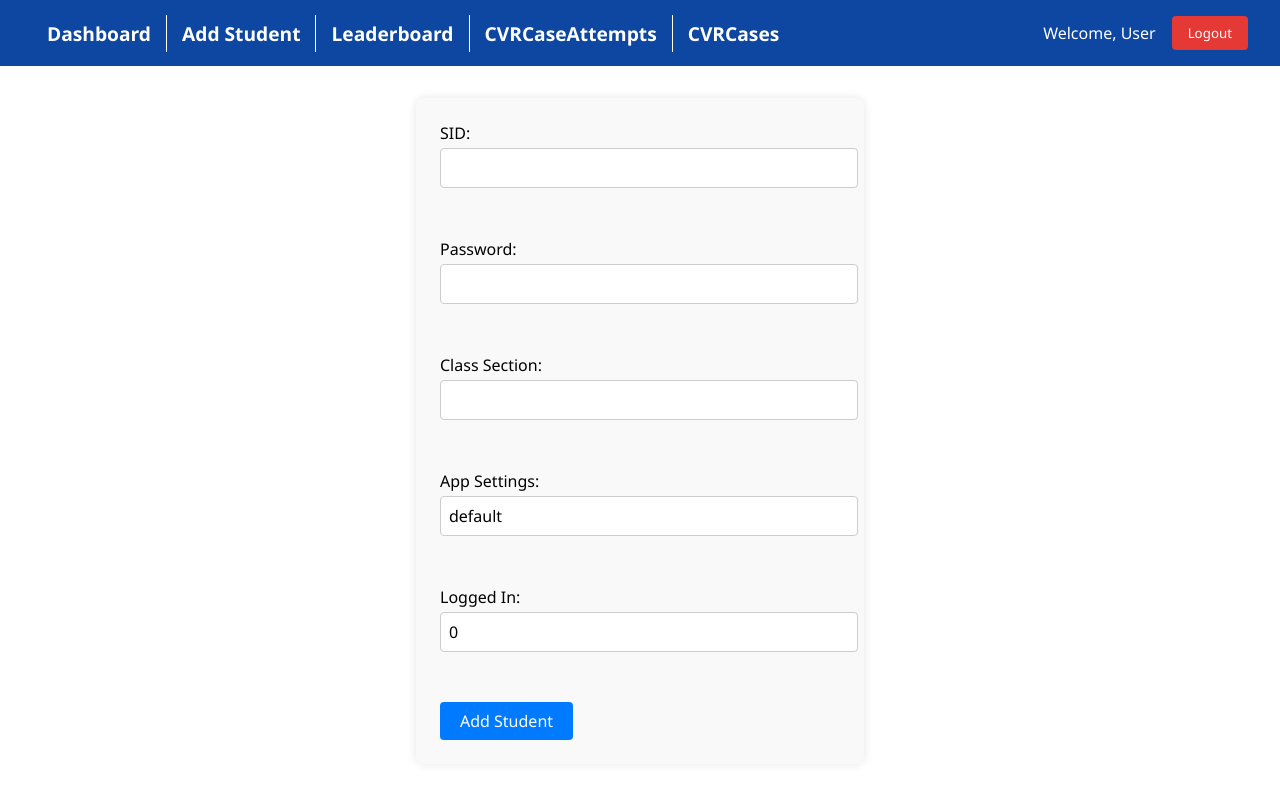
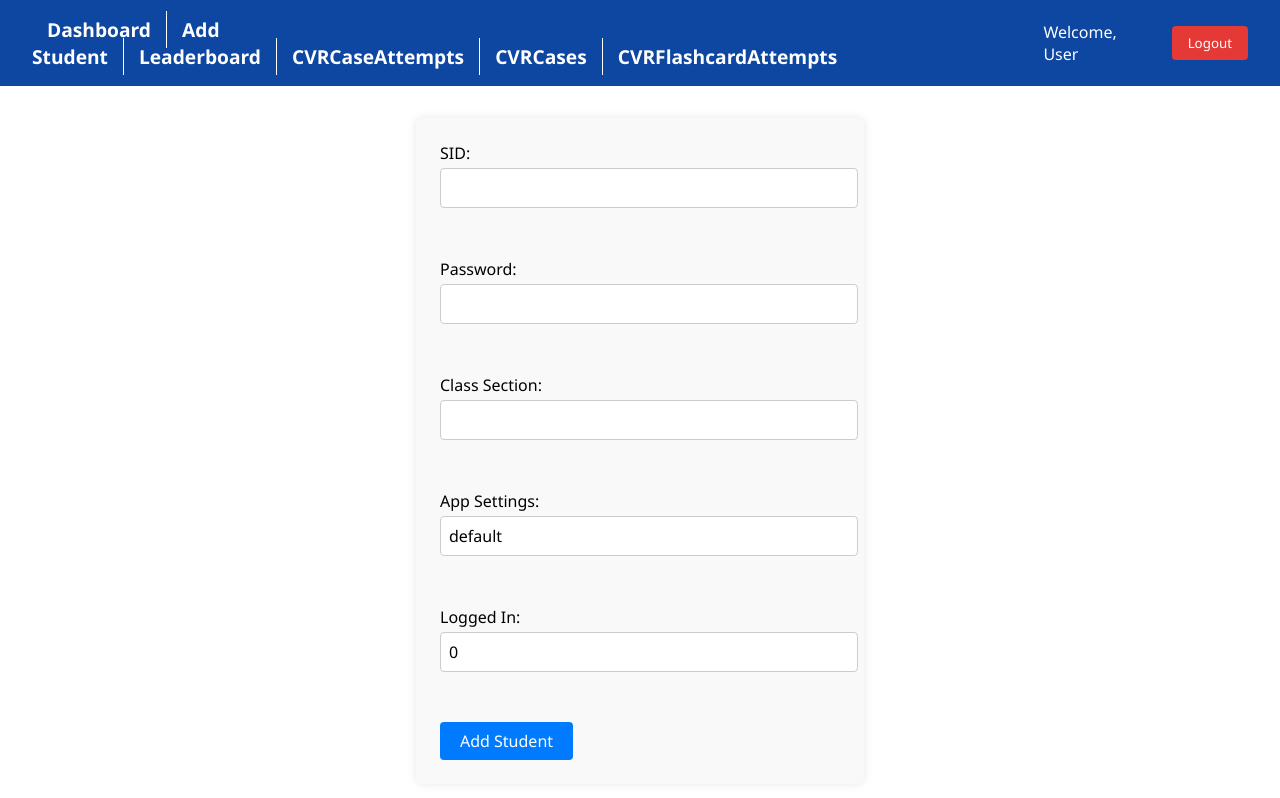
Before and after one commit to brimatt16219/Hemo_Web_App, an Angular app: page /add-student in a window 1280 px wide. Shown: the top 798 px of the page. Built offline with nearby package versions, Linux system fonts and the light colour scheme.

Commit message:
fix flashcard attempts

```diff
--- a/src/app/app.routes.ts
+++ b/src/app/app.routes.ts
@@ -5,6 +5,7 @@ import { AddStudentComponent } from './add-student/add-student.component';
 import { LeaderboardComponent } from './leaderboard/leaderboard.component';
 import { CvrcaseAttemptsComponent } from './cvrcase-attempts/cvrcase-attempts.component';
 import { CvrcasesComponent } from './cvrcases/cvrcases.component';
+import { CvrflashcardAttemptsComponent } from './cvrflashcard-attempts/cvrflashcard-attempts.component';
 
 export const routes: Routes = [
     { path: 'login', component: LoginComponent },
@@ -13,5 +14,6 @@ export const routes: Routes = [
     { path: 'add-student', component: AddStudentComponent },
     { path: 'leaderboard', component: LeaderboardComponent},
     { path: 'cvrcase-attempts', component: CvrcaseAttemptsComponent},
-    { path: 'cvrcases', component: CvrcasesComponent}
+    { path: 'cvrcases', component: CvrcasesComponent},
+    { path: 'cvrflashcard-attempts', component: CvrflashcardAttemptsComponent}
 ];
--- a/src/app/nav-bar/nav-bar.component.html
+++ b/src/app/nav-bar/nav-bar.component.html
@@ -5,6 +5,7 @@
     <a class="nav-logo" href="/leaderboard">Leaderboard</a>
     <a class="nav-logo" href="/cvrcase-attempts">CVRCaseAttempts</a>
     <a class="nav-logo" href="/cvrcases">CVRCases</a>
+    <a class="nav-logo" href="/cvrflashcard-attempts">CVRFlashcardAttempts</a>
     <!-- You can add more links here -->
   </div>
   <div class="nav-right">
```
